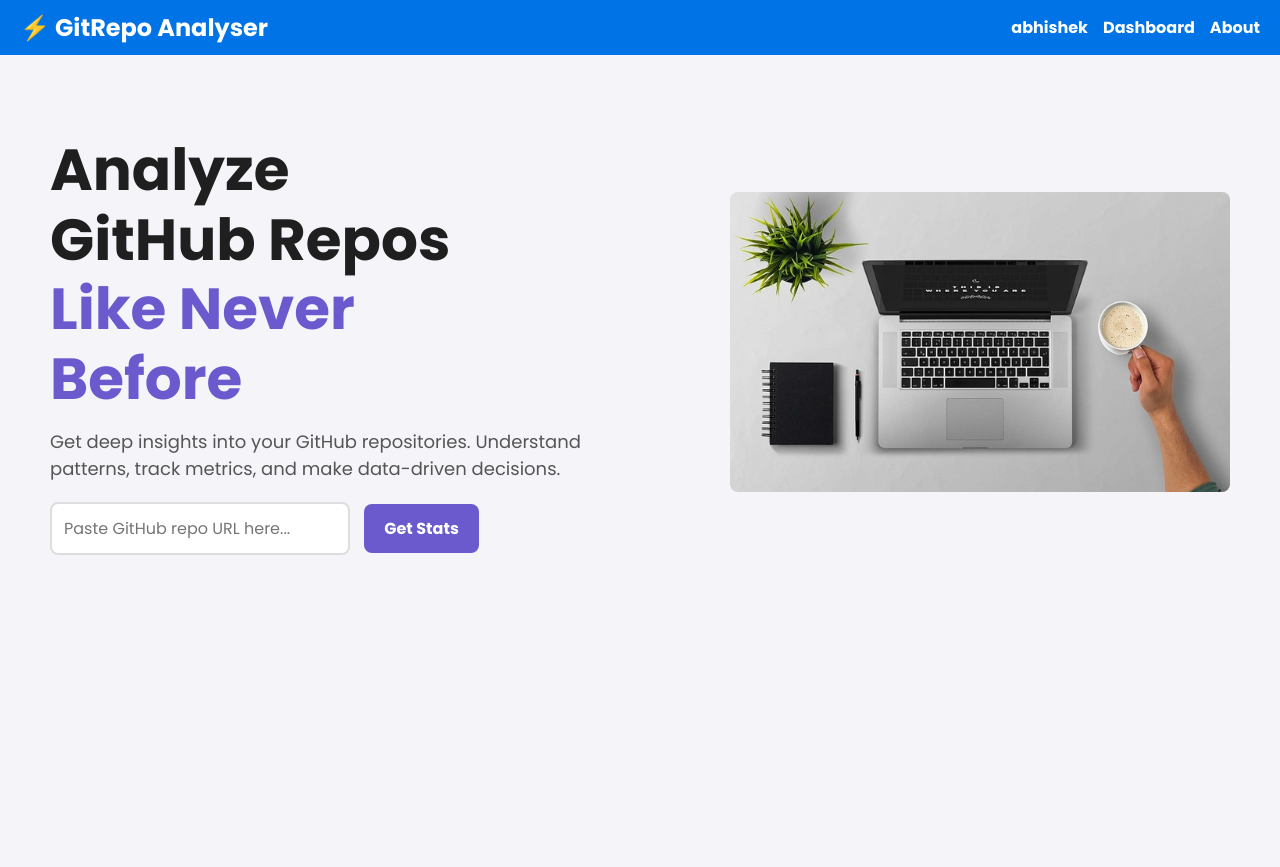
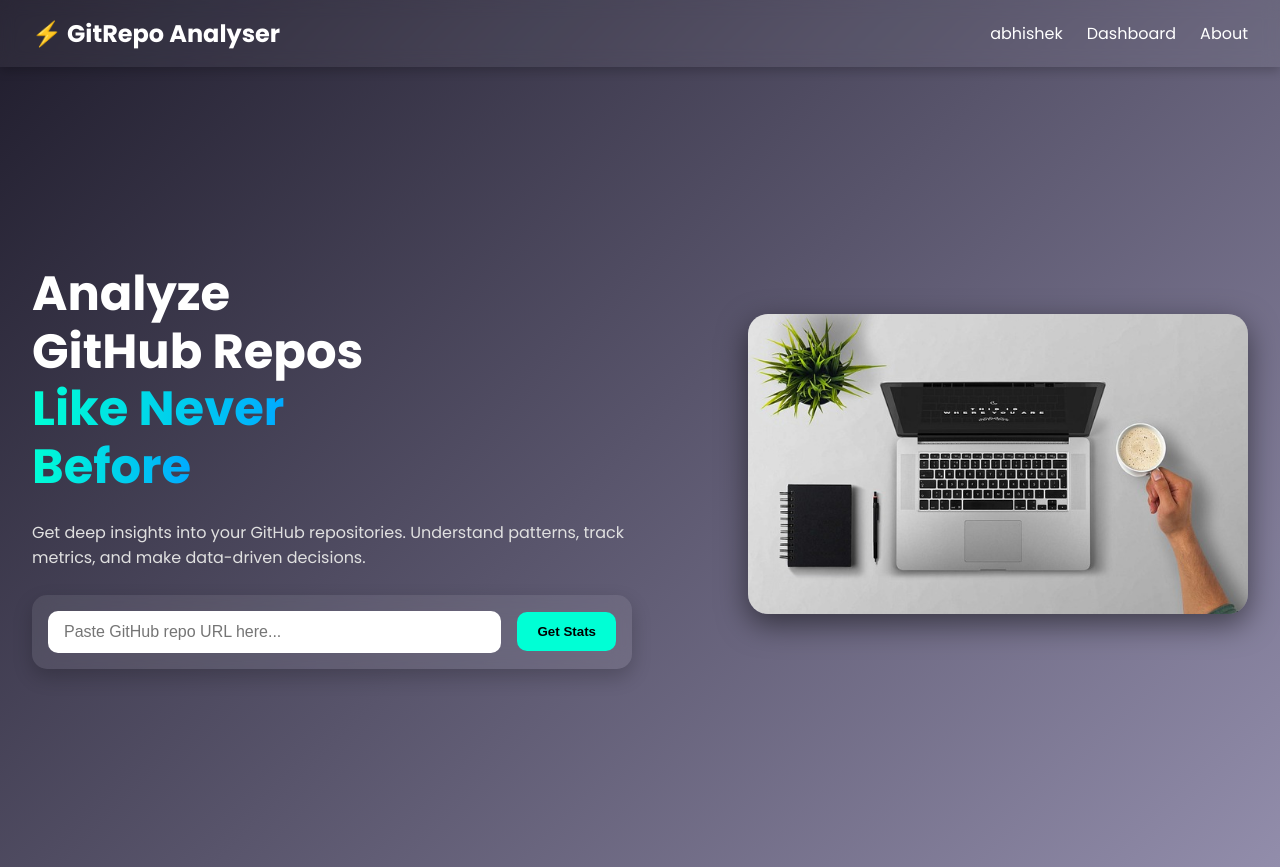
Before and after one commit to jayramgit94/Hackthon_GH_raisoni2025, a website: page github-repo-stats/frontend/index.html in a window 1280 px wide. Before the commit the page ends 800 px from the top, so only its background shows below. Drawn offline with Linux system fonts and the light colour scheme.

Commit message:
Update index.html

```diff
--- a/github-repo-stats/frontend/index.html
+++ b/github-repo-stats/frontend/index.html
@@ -1,12 +1,141 @@
 <!DOCTYPE html>
 <html lang="en">
 <head>
-    <meta charset="UTF-8">
-    <meta name="viewport" content="width=device-width, initial-scale=1.0">
+  <meta charset="UTF-8" />
+  <meta name="viewport" content="width=device-width, initial-scale=1.0" />
   <title>GitRepo Analyser</title>
-    <link rel="stylesheet" href="./style.css">
-    <script src="script.js" defer></script>
   <link href="https://fonts.googleapis.com/css2?family=Poppins:wght@400;700&display=swap" rel="stylesheet">
+  <style>
+    * {
+      margin: 0;
+      padding: 0;
+      box-sizing: border-box;
+    }
+
+    body {
+      font-family: 'Poppins', sans-serif;
+      background: linear-gradient(135deg, #1f1c2c, #928dab);
+      color: #ffffff;
+      overflow-x: hidden;
+    }
+
+    nav.navbar {
+      display: flex;
+      justify-content: space-between;
+      align-items: center;
+      padding: 1rem 2rem;
+      background: rgba(255, 255, 255, 0.05);
+      backdrop-filter: blur(8px);
+      box-shadow: 0 4px 10px rgba(0,0,0,0.2);
+      position: sticky;
+      top: 0;
+      z-index: 10;
+    }
+
+    .logo {
+      font-size: 1.5rem;
+      font-weight: 700;
+    }
+
+    .nav-links {
+      list-style: none;
+      display: flex;
+      gap: 1.5rem;
+    }
+
+    .nav-links a {
+      color: #ffffff;
+      text-decoration: none;
+      transition: color 0.3s ease;
+    }
+
+    .nav-links a:hover {
+      color: #00ffd5;
+    }
+
+    section.hero {
+      display: flex;
+      align-items: center;
+      justify-content: space-between;
+      padding: 4rem 2rem;
+      min-height: 100vh;
+    }
+
+    .hero-text {
+      max-width: 600px;
+    }
+
+    .hero-text h1 {
+      font-size: 3rem;
+      line-height: 1.2;
+    }
+
+    .highlight {
+      background: linear-gradient(to right, #00ffd5, #00aaff);
+      -webkit-background-clip: text;
+      -webkit-text-fill-color: transparent;
+    }
+
+    .hero-text p {
+      margin: 1.5rem 0;
+      font-size: 1rem;
+      line-height: 1.6;
+      color: #e0e0e0;
+    }
+
+    .input-container {
+      background: rgba(255, 255, 255, 0.08);
+      padding: 1rem;
+      border-radius: 15px;
+      backdrop-filter: blur(10px);
+      display: flex;
+      align-items: center;
+      gap: 1rem;
+      box-shadow: 0 8px 20px rgba(0,0,0,0.2);
+    }
+
+    .input-container input {
+      flex: 1;
+      padding: 0.75rem 1rem;
+      border-radius: 10px;
+      border: none;
+      outline: none;
+      font-size: 1rem;
+    }
+
+    .input-container button {
+      padding: 0.75rem 1.25rem;
+      border-radius: 10px;
+      background: #00ffd5;
+      color: #000;
+      font-weight: 600;
+      border: none;
+      cursor: pointer;
+      /* transition: background 0.3s ease; */
+    }
+
+    .input-container button:hover {
+      background: #00e0c3;
+    }
+
+    .hero-image img {
+      max-width: 500px;
+      width: 100%;
+      border-radius: 20px;
+      box-shadow: 0 10px 30px rgba(0,0,0,0.5);
+    }
+
+    @media(max-width: 900px) {
+      section.hero {
+        flex-direction: column;
+        text-align: center;
+      }
+
+      .hero-image {
+        margin-top: 2rem;
+      }
+    }
+  </style>
 </head>
 <body>
   <!-- Navbar -->
@@ -26,12 +155,10 @@
       <h1><span class="highlight">Like Never</span> <br> <span class="highlight">Before</span></h1>
       <p>Get deep insights into your GitHub repositories. Understand patterns, track metrics, and make data-driven decisions.</p>
       <div class="input-container">
-               <div class="container">
         <input type="text" id="repo-url" placeholder="Paste GitHub repo URL here...">
         <button onclick="fetchRepo()">Get Stats</button>
+      </div>
       <div id="repo-details"></div>
-               </div>
-            </div>
     </div>
 
     <div class="hero-image">
@@ -39,6 +166,8 @@
     </div>
   </section>
 
-    <script src="./main_script.js"></script>
+
+<script src="states_script.js"></script>
+<script src="main_script.js"></script>
 </body>
 </html>
```
Lines whose indentation alone changed are shown as unchanged.
